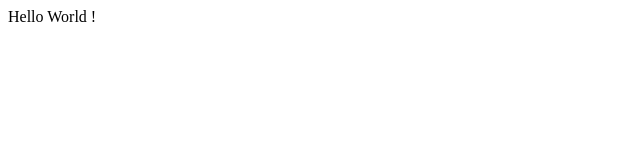
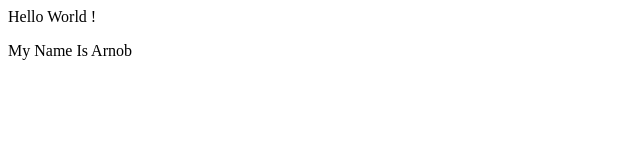
Before and after one commit to Arnob-Sawdagor/Hello-Git, a plain HTML site: page index.html in a window 1280 px wide. Shown: the whole page, without its empty margins (0-640 px from the left). Drawn offline with Linux system fonts and the light colour scheme.

Commit message:
Name Added

```diff
--- a/index.html
+++ b/index.html
@@ -1 +1,2 @@
 <p> Hello World !</p>
+<p>My Name Is Arnob</p>
```
